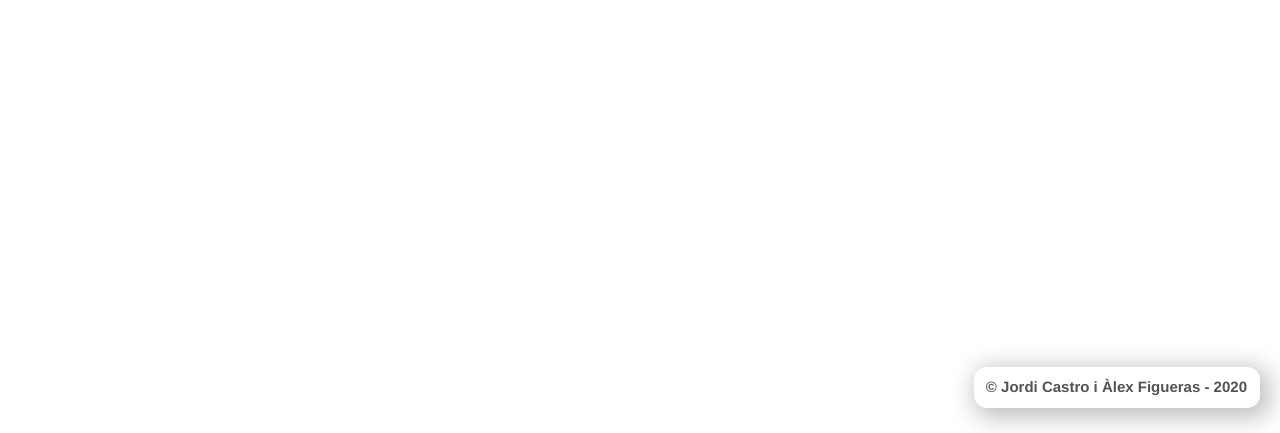
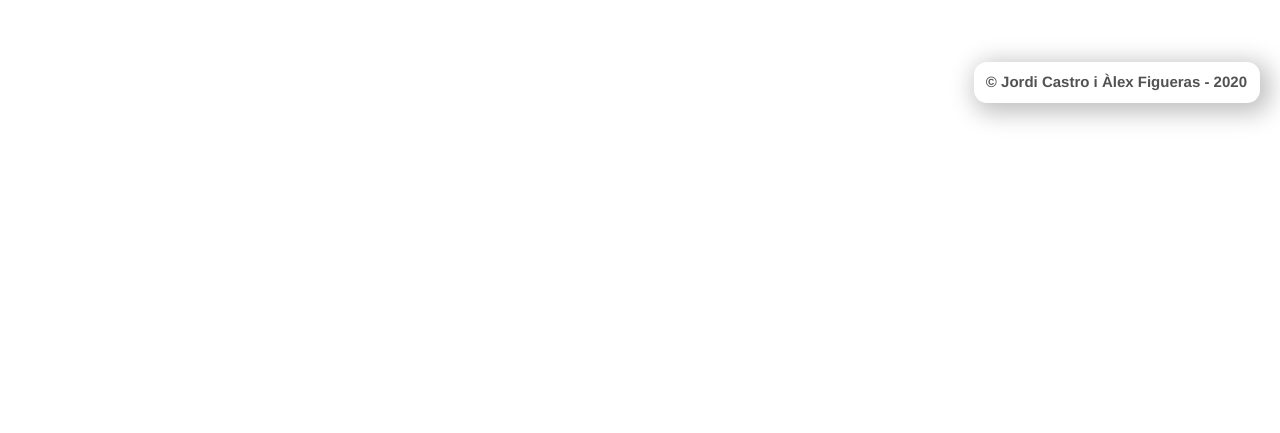
Before and after one commit to MrOrange9-JCT/nadal-ampa, a plain HTML site: page index.html in a window 1280 px wide. Shown: the part 367-800 px from the top of the page. Drawn offline with Linux system fonts and the light colour scheme.

Commit message:
Update index.html

```diff
--- a/index.html
+++ b/index.html
@@ -32,7 +32,7 @@
 			line-height: 1;
 			text-align: center;
 			position: fixed;
-			bottom: 0px;
+			bottom: auto;
 			right: 20px;
 			padding: 11px 13px 12px 12px;
 			border-radius: 13px;
```
